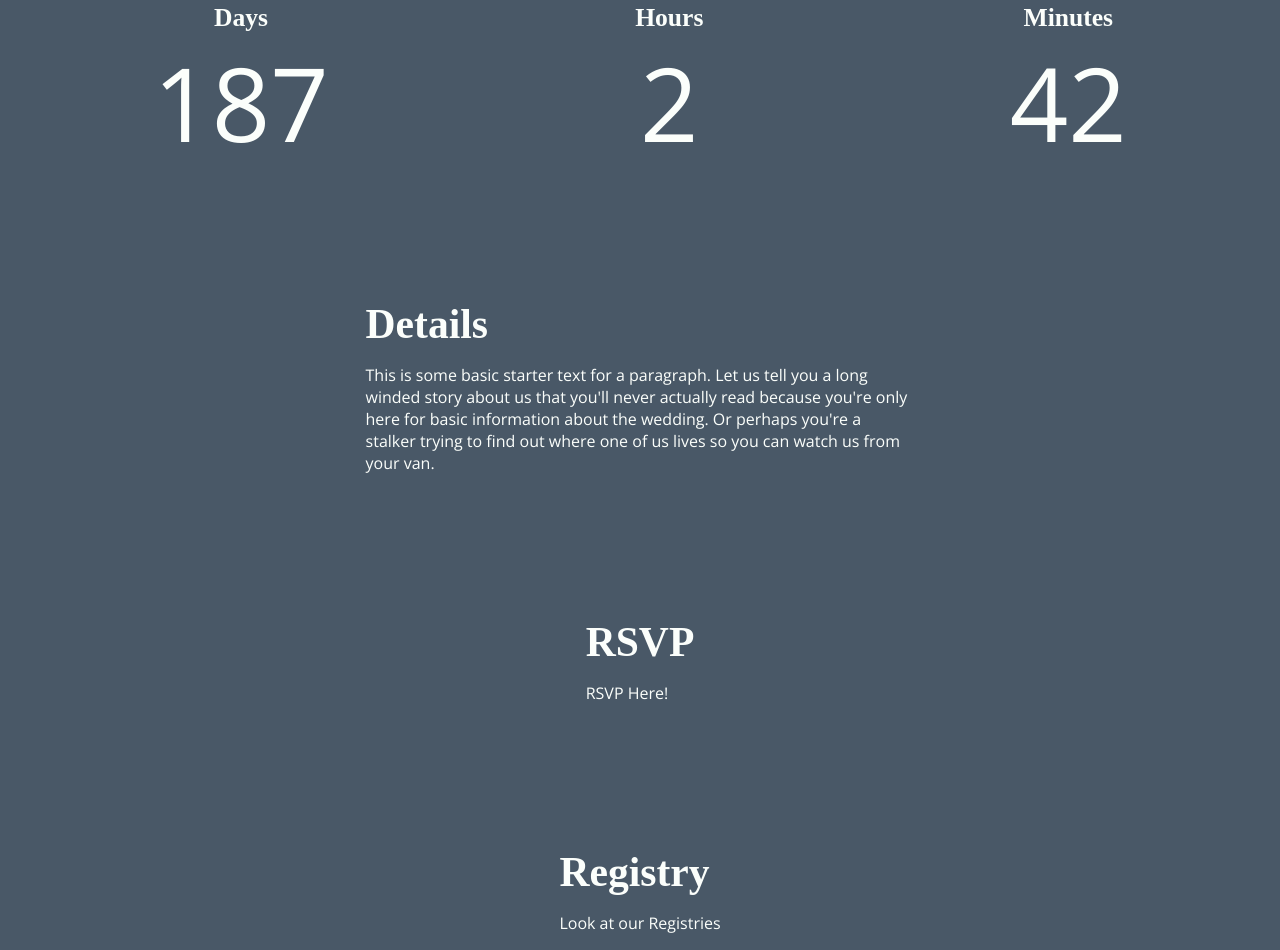
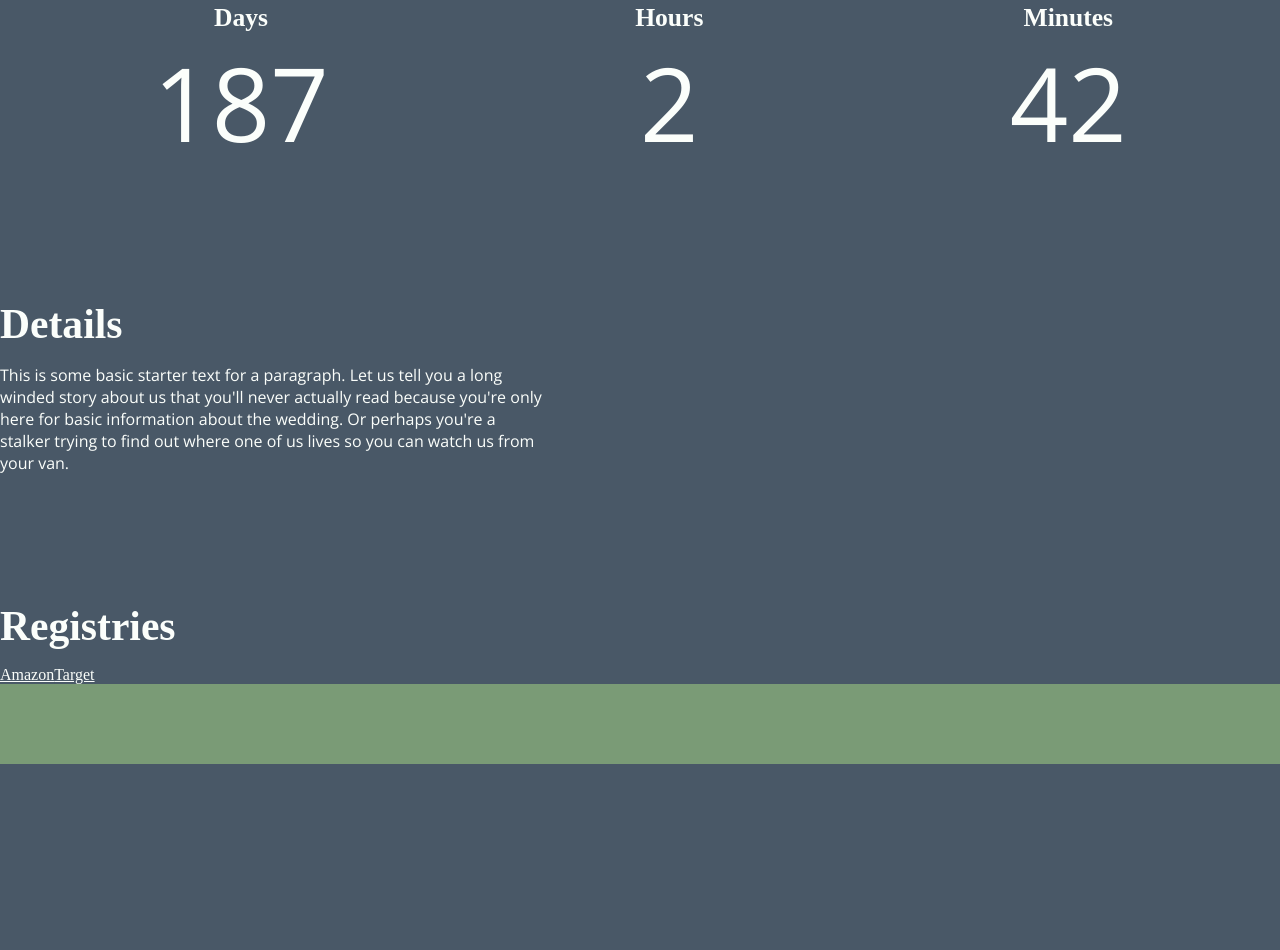
Before and after one commit to GarrettPilgrim/pilgrim-wedding, a Gatsby site: page / in a window 1280 px wide. Shown: the part 925-1875 px from the top of the page. After the commit the page ends 1689 px from the top, so only its background shows below. Built offline with nearby package versions, Linux system fonts and the light colour scheme; Gatsby itself is replaced by a stand-in of ours; a web font is replaced by a local one.

Commit message:
added footer, adjusted button to anchor, added form

```diff
--- /dev/null
+++ b/src/components/Anchor/Anchor.js
@@ -0,0 +1,12 @@
+import React from "react";
+import AnchorStyle from "./anchor.style";
+
+const Anchor = ({ AnchorText, AnchorLink }) => {
+  return (
+    <>
+      <AnchorStyle href={AnchorLink}>{AnchorText}</AnchorStyle>
+    </>
+  );
+};
+
+export default Anchor;
--- /dev/null
+++ b/src/components/Anchor/anchor.style.js
@@ -0,0 +1,5 @@
+import styled from "styled-components";
+
+const AnchorStyle = styled.a``;
+
+export default AnchorStyle;
--- /dev/null
+++ b/src/components/Footer/Footer.js
@@ -0,0 +1,12 @@
+import React from "react";
+import FooterStyle from "./footer.style";
+
+const Footer = () => {
+  return (
+    <>
+      <FooterStyle></FooterStyle>
+    </>
+  );
+};
+
+export default Footer;
--- /dev/null
+++ b/src/components/Footer/footer.style.js
@@ -0,0 +1,9 @@
+import styled from "styled-components";
+import theme from "../../styles/theme";
+
+const FooterStyle = styled.footer`
+  height: 5rem;
+  background: ${theme.color.secondary};
+`;
+
+export default FooterStyle;
--- a/src/components/Section/section.style.js
+++ b/src/components/Section/section.style.js
@@ -1,17 +1,14 @@
 import styled from "styled-components";
 
 const SectionStyle = styled.section`
-  display: grid;
-  grid-template-columns: minmax(10px, 1fr) auto minmax(10px, 1fr);
-
-  * {
-    grid-column: 2 / 3;
+  h2 {
+    margin: 8rem 0 0 0;
+    font-size: 2.6rem;
   }
 
-  h2 {
-    justify-self: start;
-    margin: 8rem 0 0 0;
-    font-size: 2.6rem;
+  .grid {
+    display: grid;
+    grid-template-columns: 1fr 1fr;
   }
 `;
 
--- a/src/pages/index.js
+++ b/src/pages/index.js
@@ -4,6 +4,8 @@ import Section from "../components/Section/Section";
 import Countdown from "../components/Countdown/Countdown";
 
 import GlobalStyles from "../styles/global";
+import Anchor from "../components/Anchor/Anchor";
+import Footer from "../components/Footer/Footer";
 
 const IndexPage = () => {
   return (
@@ -15,8 +17,11 @@ const IndexPage = () => {
         title="Details"
         text="This is some basic starter text for a paragraph. Let us tell you a long winded story about us that you'll never actually read because you're only here for basic information about the wedding. Or perhaps you're a stalker trying to find out where one of us lives so you can watch us from your van."
       ></Section>
-      <Section title="RSVP" text="RSVP Here!" />
-      <Section title="Registry" text="Look at our Registries" />
+      <Section title="Registries">
+        <Anchor AnchorLink="https://www.amazon.com/" AnchorText="Amazon" />
+        <Anchor AnchorLink="https://www.target.com/" AnchorText="Target" />
+      </Section>
+      <Footer />
     </>
   );
 };
```
Also changed, not shown: src/components/Form/Form.js (added), src/components/Form/form.style.js (added).
